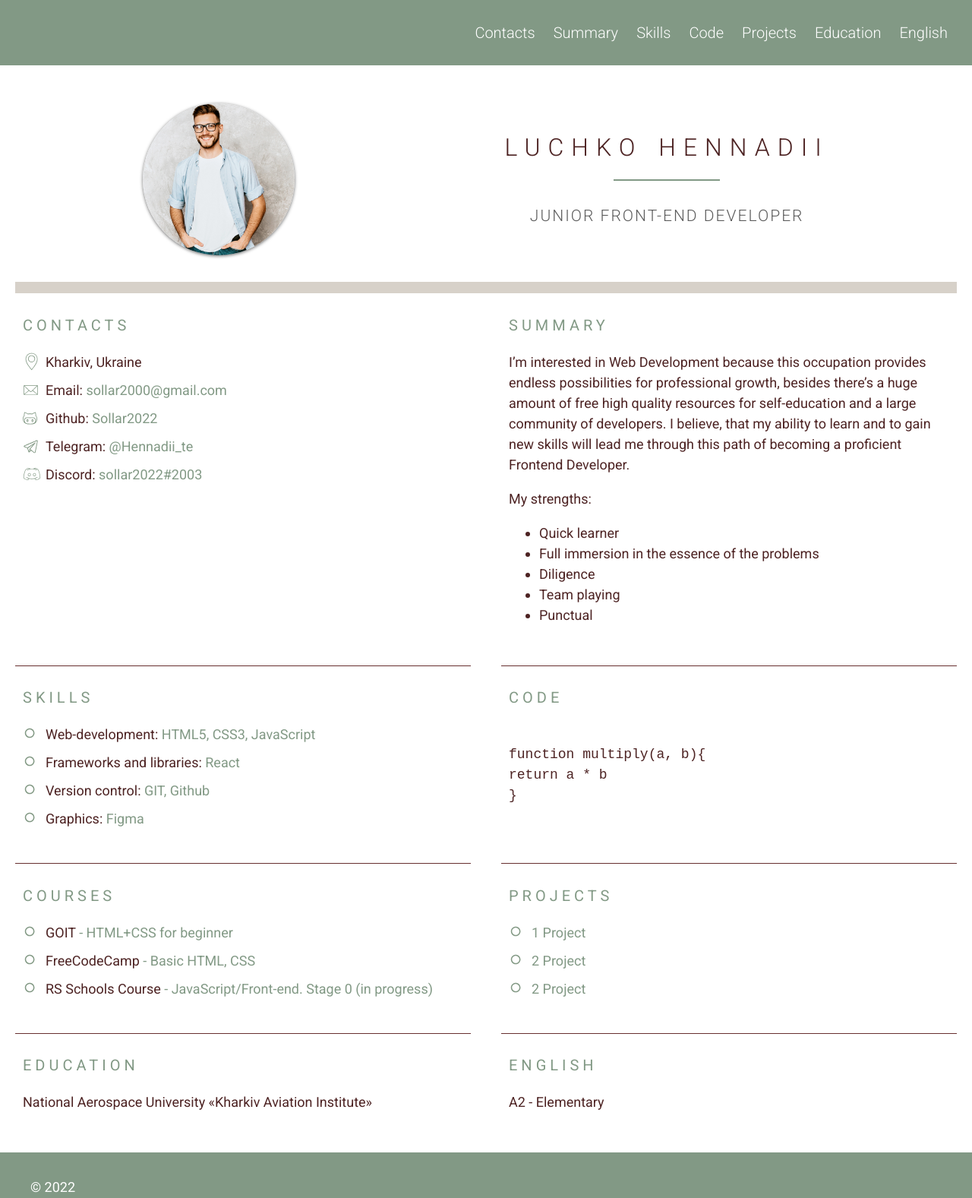
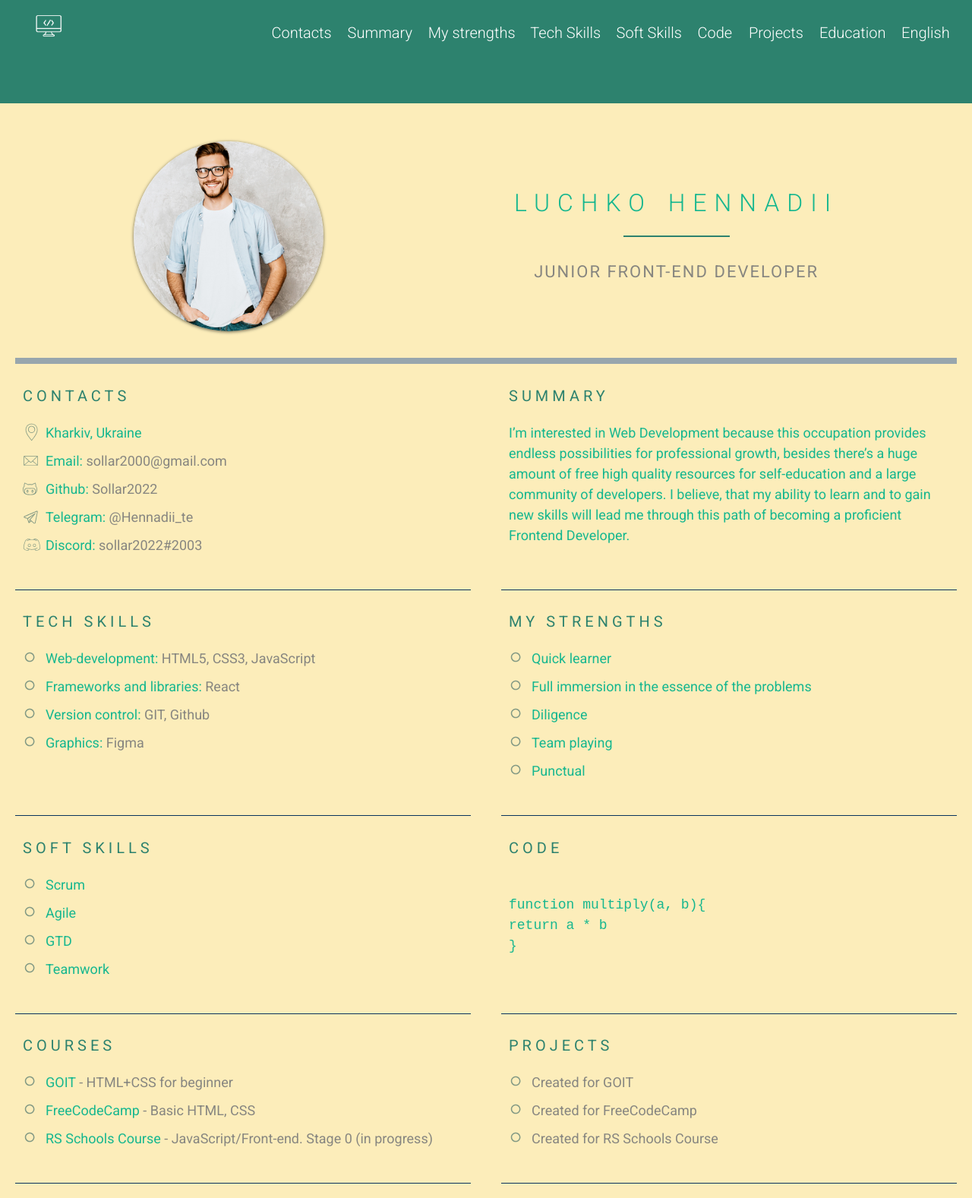
Before and after one commit to Sollar2022/rsschool-cv, a plain HTML site: page index.html in a window 1280 px wide. Shown: the top 1577 px of the page at 76% size. Drawn offline with Linux system fonts and the light colour scheme.

Commit message:
Add files via upload

```diff
--- a/index.html
+++ b/index.html
@@ -11,22 +11,27 @@
 <body>
 	<header class="header">
 		<div class="container header-container">
+			<div class="logo">
+				<a href="./index.html" class="nav-link"><img src="./assets/img/logo.png" class="nav-logo" alt="My logo" ></a>
+			</div>
 			<nav class="nav">
 				<ul class="nav-list">
 					<li class="nav-item"><a href="#contacts" class="nav-link">Contacts</a></li>
 					<li class="nav-item"><a href="#summary" class="nav-link">Summary</a></li>
-					<li class="nav-item"><a href="#skills" class="nav-link">Skills</a></li>
+					<li class="nav-item"><a href="#strengths" class="nav-link">My strengths</a></li>
+					<li class="nav-item"><a href="#skills" class="nav-link">Tech Skills</a></li>
+					<li class="nav-item"><a href="#softskills" class="nav-link">Soft Skills</a></li>
 					<li class="nav-item"><a href="#code" class="nav-link">Code</a></li>
 					<li class="nav-item"><a href="#projects" class="nav-link">Projects</a></li>
 					<li class="nav-item"><a href="#education" class="nav-link">Education</a></li>
 					<li class="nav-item"><a href="#english" class="nav-link">English</a></li>
 				</ul>
 			</nav>
-            <!-- <div class="toggle">
+            <div class="toggle">
 				<div class="line1"></div>
 				<div class="line2"></div>
 				<div class="line3"></div>
-			</div> -->
+			</div>
 		</div>
 	</header>
 	<main class="main">
@@ -64,16 +69,9 @@
 					I’m interested in Web Development because this occupation provides endless possibilities for professional growth, besides there’s a huge amount of free high quality resources for self-education and a large community of developers.
 					I believe, that my ability to learn and to gain new skills will lead me through this path of becoming a proficient Frontend Developer.
 				</p>
-				<p>My strengths: </p>
-                <ul> <li>Quick learner</li>
-                <li>Full immersion in the essence of the problems</li>
-                <li>Diligence</li>
-                <li>Team playing</li>
-                <li>Punctual</li>
-                </ul>
 			</section>
 			<section class="section" id="skills">
-				<h2 class="section-title">Skills</h2>
+				<h2 class="section-title">Tech Skills</h2>
 				<ul class="section-list">
 					<li class="section-item">
 						Web-development:<span> HTML5, CSS3, JavaScript</span>
@@ -87,6 +85,25 @@
 					<li class="section-item">
 						Graphics:<span> Figma</span>
 					</li>
+				</ul>
+			</section>
+			<section class="section" id="strengths">
+				<h2 class="section-title">My strengths</h2>
+				<ul class="section-list">
+					<li class="section-item">Quick learner</li>
+					<li class="section-item">Full immersion in the essence of the problems</li>
+					<li class="section-item">Diligence</li>
+					<li class="section-item">Team playing</li>
+					<li class="section-item">Punctual</li>
+	            </ul>
+			</section>
+			<section class="section" id="softskills">
+				<h2 class="section-title">Soft Skills</h2>
+				<ul class="section-list">
+					<li class="section-item">Scrum</li>
+					<li class="section-item">Agile</li>
+					<li class="section-item">GTD</li>
+					<li class="section-item">Teamwork</li>
 				</ul>
 			</section>
 			<section class="section" id="code">
@@ -115,13 +132,13 @@ return a * b
 				<h2 class="section-title">Projects</h2>
 				<ul class="section-list">
 					<li class="section-item">
-						<a href="https://lambent-torrone-dd8164.netlify.app">1 Project</a>
+						<a href="https://meek-sopapillas-1b6c5f.netlify.app/">Created for GOIT</a>
 					</li>
 					<li class="section-item">
-						<a href="https://meek-sopapillas-1b6c5f.netlify.app/">2 Project</a>
+						<a href="https://dulcet-marzipan-79265d.netlify.app/">Created for FreeCodeCamp</a>
 					</li>
 					<li class="section-item">
-						<a href="https://github.com/Sollar2022/rsschool-cv/blob/gh-pages/cv.md">2 Project</a>
+						<a href="https://github.com/Sollar2022/rsschool-cv/blob/gh-pages/cv.md">Created for RS Schools Course</a>
 					</li>
 				</ul>
 			</section>
@@ -137,15 +154,9 @@ return a * b
 	</main>
 	<footer class="footer">
 		<div class="container footer-container">
-			<div>© 2022 <a href="#" class="github nav-link"></a></div>
+			<div>© 2022 <a href="https://github.com/Sollar2022" class="github nav-link">Sollar2022</a></div>
 			<a href="https://rs.school/js/" class="rss"></a>
 		</div>
 	</footer>
-	<!-- <script src="./index.js"></script> -->
-    <!-- <svg height="32" aria-hidden="true" viewBox="0 0 16 16" version="1.1" width="32" data-view-component="true" class="octicon octicon-mark-github v-align-middle">
-        <path fill-rule="evenodd" d="M8 0C3.58 0 0 3.58 0 8c0 3.54 2.29 6.53 5.47 7.59.4.07.55-.17.55-.38 0-.19-.01-.82-.01-1.49-2.01.37-2.53-.49-2.69-.94-.09-.23-.48-.94-.82-1.13-.28-.15-.68-.52-.01-.53.63-.01 1.08.58 1.23.82.72 1.21 1.87.87 2.33.66.07-.52.28-.87.51-1.07-1.78-.2-3.64-.89-3.64-3.95 0-.87.31-1.59.82-2.15-.08-.2-.36-1.02.08-2.12 0 0 .67-.21 2.2.82.64-.18 1.32-.27 2-.27.68 0 1.36.09 2 .27 1.53-1.04 2.2-.82 2.2-.82.44 1.1.16 1.92.08 2.12.51.56.82 1.27.82 2.15 0 3.07-1.87 3.75-3.65 3.95.29.25.54.73.54 1.48 0 1.07-.01 1.93-.01 2.2 0 .21.15.46.55.38A8.013 8.013 0 0016 8c0-4.42-3.58-8-8-8z"></path>
-    </svg> -->
-
-
 </body>
 </html>
--- a/styles.css
+++ b/styles.css
@@ -1,3 +1,12 @@
+:root {
+  --main-color: #2D826E;
+  --main-text-color: #16B78F;
+  --main-white-color: #fff;
+  --border-bottom-color: #08345D;
+  --profile-border-color: #98A6AD;
+  --subtitle-color: #878680;
+}
+
 * {
     box-sizing: border-box;
   }
@@ -18,7 +27,8 @@
     font-size: 18px;
     font-weight: 400;
     line-height: 1.5;
-    color: #4d2323;
+    color: var(--main-text-color);
+    background-color: #FCEDBA;
   }
 
   .container {
@@ -28,7 +38,23 @@
   }
 
   .header {
-    background-color: #829985;
+    background-color: var(--main-color);
+  }
+
+  .header-container {
+    display: flex;
+    flex-flow: row nowrap;
+    justify-content: flex-end;
+    align-items: center;
+  }
+
+  .nav-logo {
+    width: 5vw;
+    height: 2.5vw;
+  }
+
+  .logo {
+    margin-right: 200px;
   }
 
   .nav-list {
@@ -44,8 +70,8 @@
     text-decoration: none;
     font-size: 20px;
     font-weight: 300;
-    line-height: 50px;
-    color: #fff;
+    line-height: 2.5;
+    color: var(--main-white-color);
   }
 
   .nav-link::after {
@@ -55,9 +81,9 @@
     bottom: -5px;
     width: calc(100% - 24px);
     height: 2px;
-    background-color: #fff;
+    background-color: var(--main-white-color);
     opacity: 0;
-    transition: .5s;
+    transition: .3s;
   }
 
   .nav-link:hover::after {
@@ -90,12 +116,7 @@
     width: calc(50% - 20px);
     padding: 10px;
     padding-bottom: 35px;
-    border-bottom: 1px solid #672f2f;
-  }
-
-  .section-education,
-  .section-english {
-    border-bottom: 0;
+    border-bottom: 1px solid var(--border-bottom-color);
   }
 
   .section-title {
@@ -104,7 +125,7 @@
     font-weight: 400;
     text-transform: uppercase;
     letter-spacing: 5px;
-    color: #829985;
+    color: var(--main-color);
   }
 
   .section-profile {
@@ -112,7 +133,7 @@
     justify-content: space-around;
     width: 100%;
     padding: 50px 30px 35px;
-    border-bottom: 15px solid #d7d1c9;
+    border-bottom: 8px solid var(--profile-border-color);
   }
 
   .pre {
@@ -133,11 +154,11 @@
     position: relative;
     padding: 0;
     margin-bottom: 20px;
-    color: #4d2323;
+    color: var(--main-text-color);
     font-size: 32px;
     font-weight: 300;
     letter-spacing: 10px;
-    line-height: 50px;
+    line-height: 1.56;
     word-spacing: 3px;
   }
 
@@ -149,20 +170,21 @@
     margin-left: -70px;
     width: 140px;
     height: 2px;
-    background-color: #829985;
+    background-color: var(--main-color);
   }
 
   .section-subtitle {
     margin-top: 20px;
-    color: #5c5c5c;
-    line-height: 50px;
-    font-weight: 300;
+    color: var(--subtitle-color);
+    font-weight: 400;
+    font-size: 22px;
+    line-height: 2.27;
     letter-spacing: 2px;
   }
 
   .section-profile-logo {
-    width: 200px;
-    height: 200px;
+    width: 250px;
+    height: 250px;
     object-fit: cover;
     border-radius: 50%;
     box-shadow: 0 1px 4px rgba(0, 0, 0, .6);
@@ -200,17 +222,17 @@
   }
 
   .section-item span {
-    color: #829985;
+    color: var(--subtitle-color);
   }
 
   .section-item a {
     text-decoration: none;
-    color: #829985;
+    color: var(--subtitle-color);
     transition: color 0.5s;
   }
 
   .section-item a:hover {
-    color: #4d2323;
+    color: var(--main-text-color);
   }
 
   .contacts-item:before {
@@ -256,8 +278,13 @@
     background-image: url("assets/svg/5.svg");
   }
 
+  .section-education,
+  .section-english {
+    border-bottom: 0;
+  }
+
   .footer {
-    background-color: #829985;
+    background-color: var(--main-color);
     padding: 20px;
   }
 
@@ -266,11 +293,11 @@
     justify-content: space-between;
     align-items: center;
     margin: 0 auto;
-    color: #fff;
+    color: var(--main-white-color);
   }
 
   .github {
-    color: #fff;
+    color: var(--link-color);
     text-decoration: none;
     line-height: 45px;
   }
@@ -283,7 +310,6 @@
     background-repeat: no-repeat;
   }
 
-  /** Adaptive **/
   .toggle {
     display: none;
     flex-direction: column;
@@ -333,7 +359,7 @@
       align-items: center;
     }
     .section-education {
-      border-bottom: 1px solid #672f2f;
+      border-bottom: 1px solid var(--border-bottom-color);
     }
     .footer-container {
       flex-direction: column;
@@ -355,7 +381,7 @@
       height: 100vh;
       min-height: 525px;
       flex-direction: column;
-      background-color: #829985;
+      background-color: var(--main-color);
     }
     .nav-list.collapsed {
       display: flex;
```
Also changed, not shown: assets/favicon.ico (added), assets/img/logo.png (added), assets/svg/rss.svg (added).
